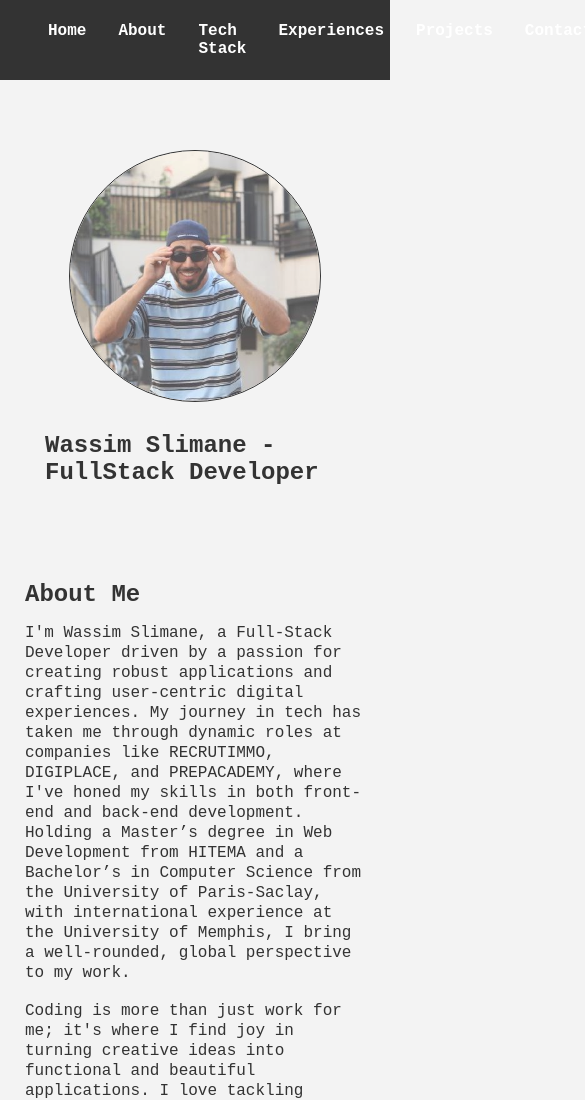
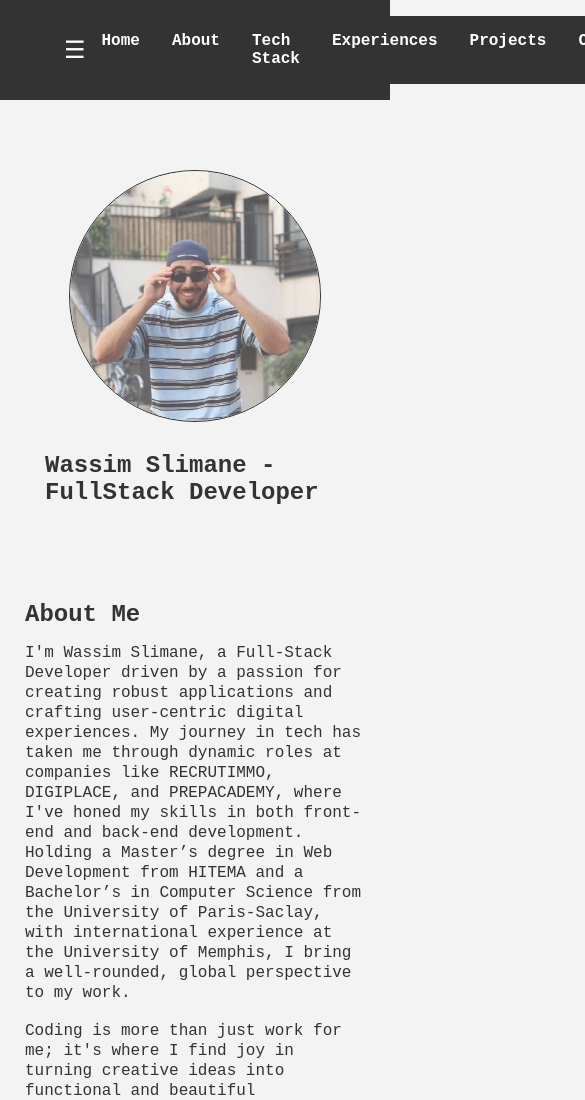
Before and after one commit to wassim-slimane/Portfolio, a website: page index.html in a window 390 px wide. Shown: the top 1100 px of the page, 585 px wide, since content can reach past the window. Drawn offline with nearby package versions, Linux system fonts and the light colour scheme.

Commit message:
init humberger menu

```diff
--- a/index.html
+++ b/index.html
@@ -12,7 +12,11 @@
 
     <!-- Navbar -->
     <nav>
-        <ul>
+        <div class="nav-container">
+            <button id="hamburger-menu" aria-label="Menu" aria-expanded="false">
+                &#9776; <!-- Icône hamburger -->
+            </button>
+            <ul class="nav-links">
                 <li><a href="#home">Home</a></li>
                 <li><a href="#about">About</a></li>
                 <li><a href="#tech-stack">Tech Stack</a></li>
@@ -20,6 +24,7 @@
                 <li><a href="#projects">Projects</a></li>
                 <li><a href="#contact">Contact</a></li>
             </ul>
+        </div>
         <label>
             <input id="theme-toggle" class='toggle-checkbox' type='checkbox'></input>
             <div class='toggle-slot'>
--- a/scripts.js
+++ b/scripts.js
@@ -1,3 +1,12 @@
+document.getElementById('hamburger-menu').addEventListener('click', function() {
+    const navLinks = document.querySelector('.nav-links');
+    navLinks.classList.toggle('active');
+
+    // Change le statut aria-expanded pour l'accessibilité
+    const isExpanded = this.getAttribute('aria-expanded') === 'true' || false;
+    this.setAttribute('aria-expanded', !isExpanded);
+});
+
 document.getElementById('theme-toggle').addEventListener('click', () => {
     document.body.classList.toggle('dark-mode');
 });
--- a/style.scss
+++ b/style.scss
@@ -35,7 +35,15 @@ nav {
     padding: 1rem 2rem;
     background-color: $primary-color;
 
-    ul {
+    .nav-container {
+        display: flex;
+        justify-content: space-between;
+        align-items: center;
+        padding: 1rem 2rem;
+        background-color: $primary-color;
+    }
+
+    .nav-links {
         display: flex;
         list-style: none;
         margin: auto;
@@ -62,6 +70,36 @@ nav {
         cursor: pointer;
         font-size: 1.5rem;
         transition: $transition;
+    }
+}
+#hamburger-menu {
+    display: none;
+    font-size: 1.5rem;
+    color: #fff;
+    background: none;
+    border: none;
+    cursor: pointer;
+}
+@media (max-width: 768px) {
+    .nav {
+        .nav-links {
+            display: none; /* Cache les liens de navigation par défaut */
+            flex-direction: column;
+            position: absolute;
+            top: 70px;
+            right: 0;
+            background-color: #333;
+            width: 100%;
+            padding: 1rem;
+        }
+
+        /* Affiche les liens quand la classe active est présente */
+        .nav-links.active {
+            display: flex;
+        }
+    }
+    #hamburger-menu {
+        display: block; /* Affiche le bouton hamburger */
     }
 }
 
```
Also changed, not shown: style.css, 1 other file. Lines whose indentation alone changed are shown as unchanged.
